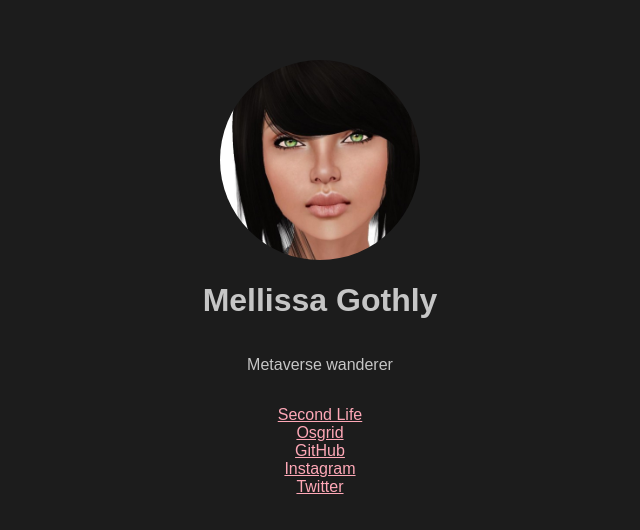
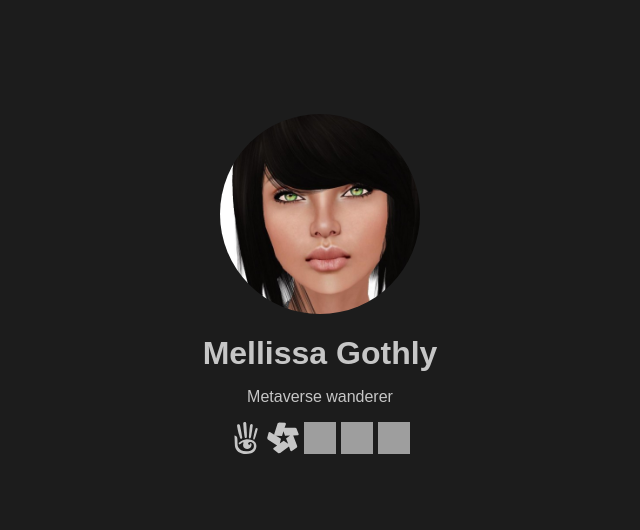
Before and after one commit to wintercookies/wintercookies.github.io, a plain HTML site: page public/index.html in a window 1280 px wide. Shown: the part 114-644 px from the top of the page, without its empty margins (320-960 px from the left). Drawn offline with Linux system fonts and the light colour scheme; grey boxes are pictures that could not be loaded.

Commit message:
Add files via upload

```diff
--- a/public/index.css
+++ b/public/index.css
@@ -11,6 +11,10 @@ body {
 	color: #c6c6c6;
 }
 
+h1 {
+	margin-bottom: 0;
+}
+
 .container {
 	text-align: center;
 }
@@ -20,15 +24,13 @@ body {
 	max-width: 200px;
 }
 
-ul {
-	list-style: none;
-	padding: 0;
+.socials {
+	display: flex;
+	flex-direction: row;
+	gap: 5px;
 }
 
-a {
-	color: #ffa8b7;
+.socials img {
+	width: 32px;
+	height: 32px;
 }
-
-a:hover {
-	color: #ff4c6c;
-}
--- a/public/index.html
+++ b/public/index.html
@@ -13,13 +13,23 @@
 	<img class="avi" src="profile.jpg" />
 	<h1>Mellissa Gothly</h1>
 	<p>Metaverse wanderer</p>
-	<ul>
-		<li><a href="https://my.secondlife.com/mellissa.gothly">Second Life</a></li>
-		<li><a href="https://my.osgrid.org/myv2/index.php?name=mellissa%20gothly">Osgrid</a></li>
-		<li><a href="https://github.com/wintercookies">GitHub</a></li>
-		<li><a href="https://www.instagram.com/mellissagothly/">Instagram</a></li>
-		<li><a href="https://twitter.com/WordofMellissa">Twitter</a></li>
-	</ul>
+	<div class="socials">
+		<a href="https://my.secondlife.com/mellissa.gothly">
+			<img src="socials/sl.svg" />
+		</a>
+		<a href="https://my.osgrid.org/myv2/index.php?name=mellissa%20gothly">
+			<img src="socials/osg.svg" />
+		</a>
+		<a href="https://github.com/wintercookies">
+			<img src="https://cdn.simpleicons.org/github/c6c6c6" />
+		</a>
+		<a href="https://twitter.com/WordofMellissa">
+			<img src="https://cdn.simpleicons.org/x/c6c6c6" />
+		</a>
+		<a href="https://www.instagram.com/mellissagothly/">
+			<img src="https://cdn.simpleicons.org/instagram/c6c6c6" />
+		</a>
+	</div>
 </body>
 
 </html>
```
Also changed, not shown: public/socials/osg.svg (added), public/socials/sl.svg (added).
